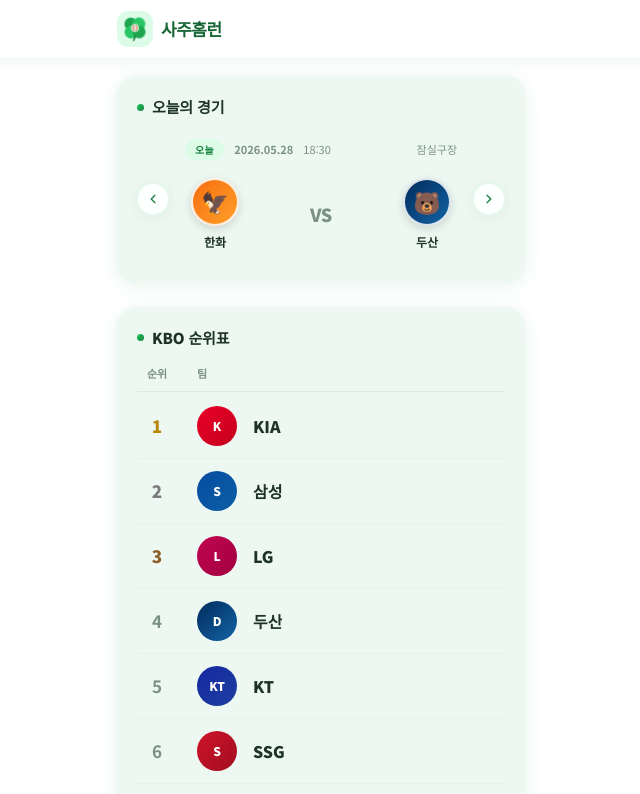
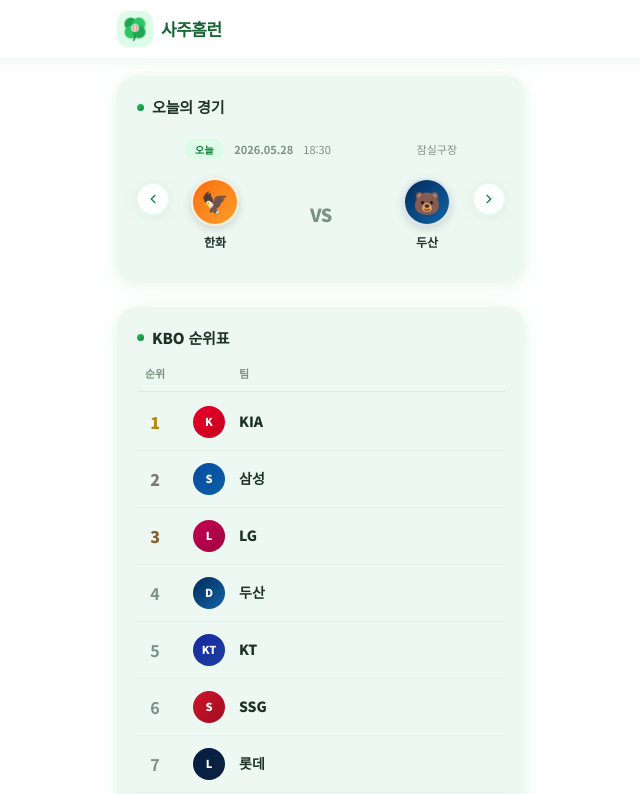
Before and after one commit to aws-cloud-clubs/2026-khu-project-team3, a Next.js app in the folder frontend/: page / in a window 1280 px wide. Shown: the top 794 px of the page, without its empty margins (319-959 px from the left). Built offline with nearby package versions, Linux system fonts and the light colour scheme.

Commit message:
feat: 플레이어 페이지 및 운세 카드 컴포넌트 개선

```diff
--- a/frontend/src/app/players/[id]/fortune/page.tsx
+++ b/frontend/src/app/players/[id]/fortune/page.tsx
@@ -31,7 +31,7 @@
     <>
       <AppHeader showBack showShare shareIcon="ios_share" />
       <main className="max-w-container mx-auto px-5 pt-[18px] pb-[130px] flex flex-col gap-4">
-        <PlayerHero player={player} summary={fortune.summary} />
+        <PlayerHero player={player} />
         {fortune.cards.map((card, i) => (
           <FortuneCard key={i} card={card} />
         ))}
--- a/frontend/src/components/fortune/FortuneCard.tsx
+++ b/frontend/src/components/fortune/FortuneCard.tsx
@@ -34,11 +34,14 @@
         </h2>
       </div>
 
-      {/* 별자리 운세 */}
-      {isHoroscope && (
+      {/* 운세 설명 */}
+      {card.description && (
         <div
           className="p-[14px] rounded-[14px] mb-[10px]"
-          style={{ background: '#f0fdf5', border: '1px solid #dcfce8' }}
+          style={{
+            background: isHoroscope ? '#f0fdf5' : '#fff7ed',
+            border: `1px solid ${isHoroscope ? '#dcfce8' : '#fed7aa'}`,
+          }}
         >
           <p className="text-[13px] leading-[1.65] text-text-500 m-0">{card.description}</p>
         </div>
--- a/frontend/src/components/fortune/PlayerHero.tsx
+++ b/frontend/src/components/fortune/PlayerHero.tsx
@@ -3,10 +3,9 @@
 
 interface PlayerHeroProps {
   player: Player
-  summary: string
 }
 
-export default function PlayerHero({ player, summary }: PlayerHeroProps) {
+export default function PlayerHero({ player }: PlayerHeroProps) {
   return (
     <section
       className="player-hero rounded-[28px] text-white relative"
@@ -25,7 +24,7 @@
       />
 
       {/* 프로필 */}
-      <div className="flex items-center gap-5 relative z-10 mb-5">
+      <div className="flex items-center gap-5 relative z-10">
         <div
           className="w-[100px] h-[100px] rounded-full overflow-hidden flex-shrink-0"
           style={{ border: '3px solid rgba(255,255,255,0.6)' }}
@@ -69,17 +68,6 @@
         </div>
       </div>
 
-      {/* 한 줄 운세 요약 */}
-      <div
-        className="relative z-10 rounded-[16px] px-4 py-[14px]"
-        style={{
-          background: 'rgba(255,255,255,0.14)',
-          backdropFilter: 'blur(10px)',
-          border: '1px solid rgba(255,255,255,0.22)',
-        }}
-      >
-        <p className="text-[13px] leading-[1.65] m-0 opacity-95">{summary}</p>
-      </div>
     </section>
   )
 }
--- a/frontend/src/components/home/RankRow.tsx
+++ b/frontend/src/components/home/RankRow.tsx
@@ -20,13 +20,16 @@
       className={`grid gap-5 items-center py-[12px] ${
         isLast ? 'border-b-0 pb-1' : 'border-b border-[rgba(168,208,190,0.15)]'
       }`}
-      style={{ gridTemplateColumns: '40px minmax(0,1fr)' }}
+      style={{ gridTemplateColumns: '36px minmax(0,1fr)' }}
     >
-      <span className={`text-[17px] text-center ${rankClass}`}>{row.rank}</span>
+      <span className={`text-[16px] text-center ${rankClass}`}>{row.rank}</span>
 
-      <div className="flex items-center gap-4 min-w-0">
+      <div
+        className="grid items-center min-w-0"
+        style={{ gridTemplateColumns: '32px minmax(0,1fr)', columnGap: '14px' }}
+      >
         <div
-          className="w-10 h-10 rounded-full flex items-center justify-center text-[12px] font-[800] text-white flex-shrink-0"
+          className="w-8 h-8 rounded-full flex items-center justify-center text-[11px] font-[800] text-white"
           style={{ background: `linear-gradient(135deg, ${row.team.gradient[0]}, ${row.team.gradient[1]})` }}
           aria-hidden
         >
@@ -34,15 +37,15 @@
             <Image
               src={row.team.logoUrl}
               alt=""
-              width={40}
-              height={40}
-              className="w-8 h-8 object-contain"
+              width={32}
+              height={32}
+              className="w-6 h-6 object-contain"
             />
           ) : (
             row.team.abbr
           )}
         </div>
-        <span className="text-[16px] font-[800] text-text-700 truncate">{row.team.name}</span>
+        <span className="text-[14px] font-[800] text-text-700 truncate">{row.team.name}</span>
       </div>
     </div>
   )
--- a/frontend/src/components/home/RankingTable.tsx
+++ b/frontend/src/components/home/RankingTable.tsx
@@ -16,10 +16,16 @@
       {/* 헤더 */}
       <div
         className="grid gap-5 pb-[9px] border-b border-[rgba(168,208,190,0.3)] mb-[2px]"
-        style={{ gridTemplateColumns: '40px minmax(0,1fr)' }}
+        style={{ gridTemplateColumns: '36px minmax(0,1fr)' }}
       >
         <span className="text-[11px] font-[600] text-text-300 text-center">순위</span>
-        <span className="text-[11px] font-[600] text-text-300">팀</span>
+        <span
+          className="grid text-[11px] font-[600] text-text-300"
+          style={{ gridTemplateColumns: '32px minmax(0,1fr)', columnGap: '14px' }}
+        >
+          <span />
+          <span>팀</span>
+        </span>
       </div>
 
       {rows.map((row, i) => (
```
